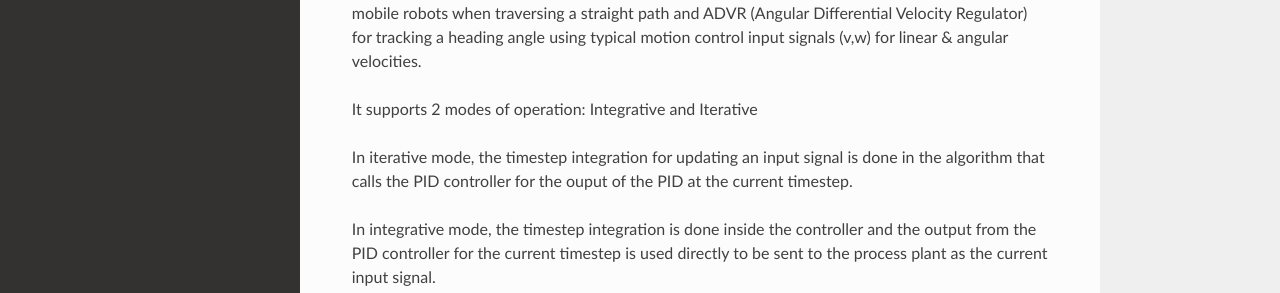
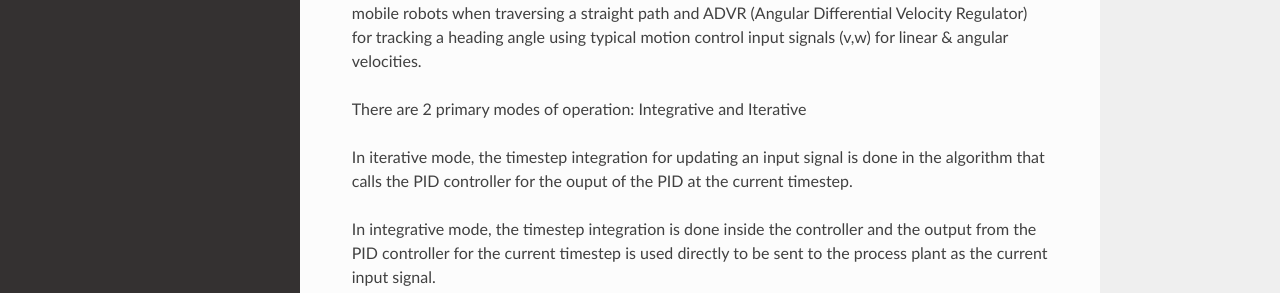
Before and after one commit to mkner/robo-pid, a Sphinx documentation site: the page built from docs/index.rst, in a window 1280 px wide and 1029 px high. Shown: the part 454-747 px from the top of the window. Built offline with Sphinx 7.4.7 and the Read the Docs theme 2.0.0, drawn with Linux system fonts in a browser that asks for light colours.

Commit message:
Update index.rst

```diff
--- a/docs/index.rst
+++ b/docs/index.rst
@@ -14,7 +14,7 @@ The controller implements timestep integration that is designed to be used in di
 
 **Basic PID** has proven to be a tested, and reliable PID controller. It has been used, for example, with mobile robotic systems for LVC (Linear Velocity Control) for regulating wheel velocities, LVDR (Lateral Velocity Differential Regulator) for keeping the wheel velocities in sync for differential drive mobile robots when traversing a straight path and ADVR (Angular Differential Velocity Regulator) for tracking a heading angle using typical motion control input signals (v,w) for linear & angular velocities.
 
-It supports 2 modes of operation:  Integrative and Iterative
+There are 2 primary modes of operation:  Integrative and Iterative
 
 In iterative mode, the timestep integration for updating an input signal is done in the algorithm that calls the PID controller for the ouput of the PID at the current timestep.
 
```
